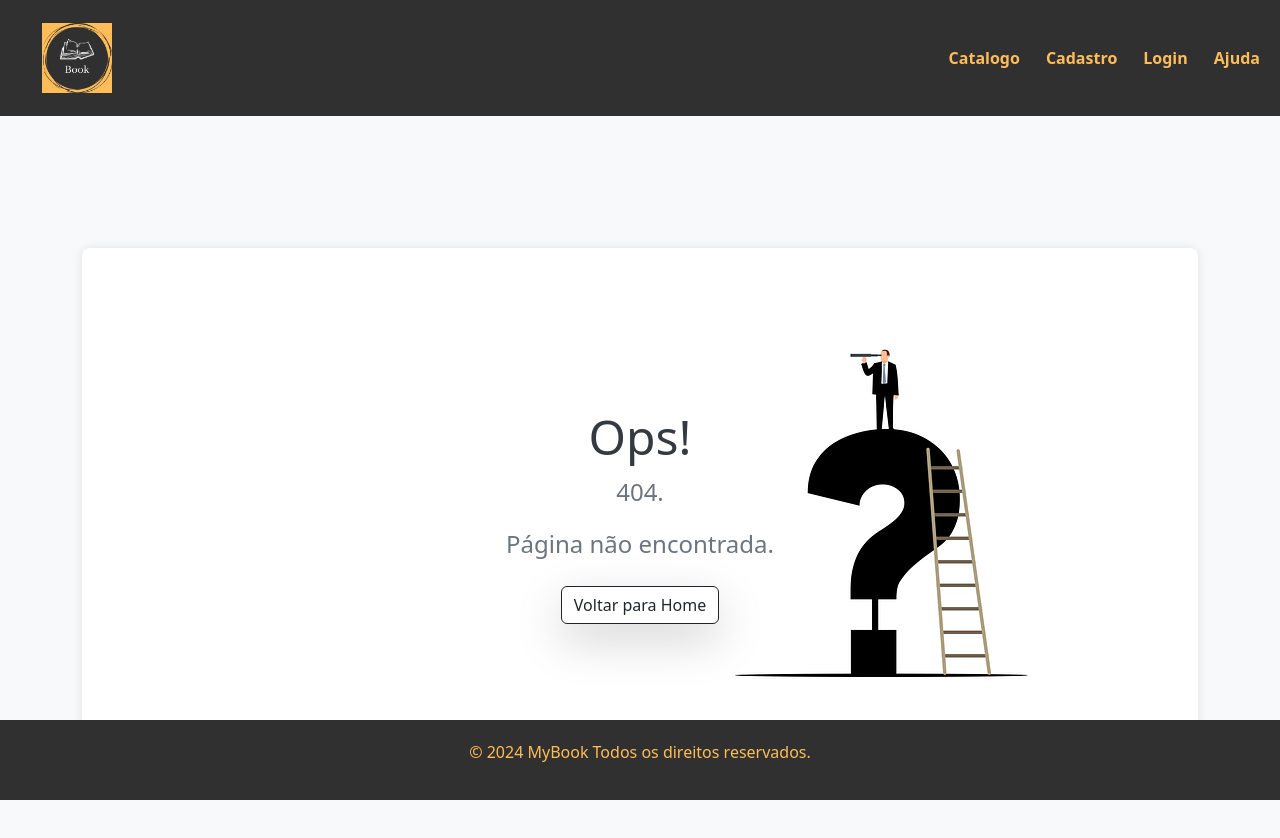
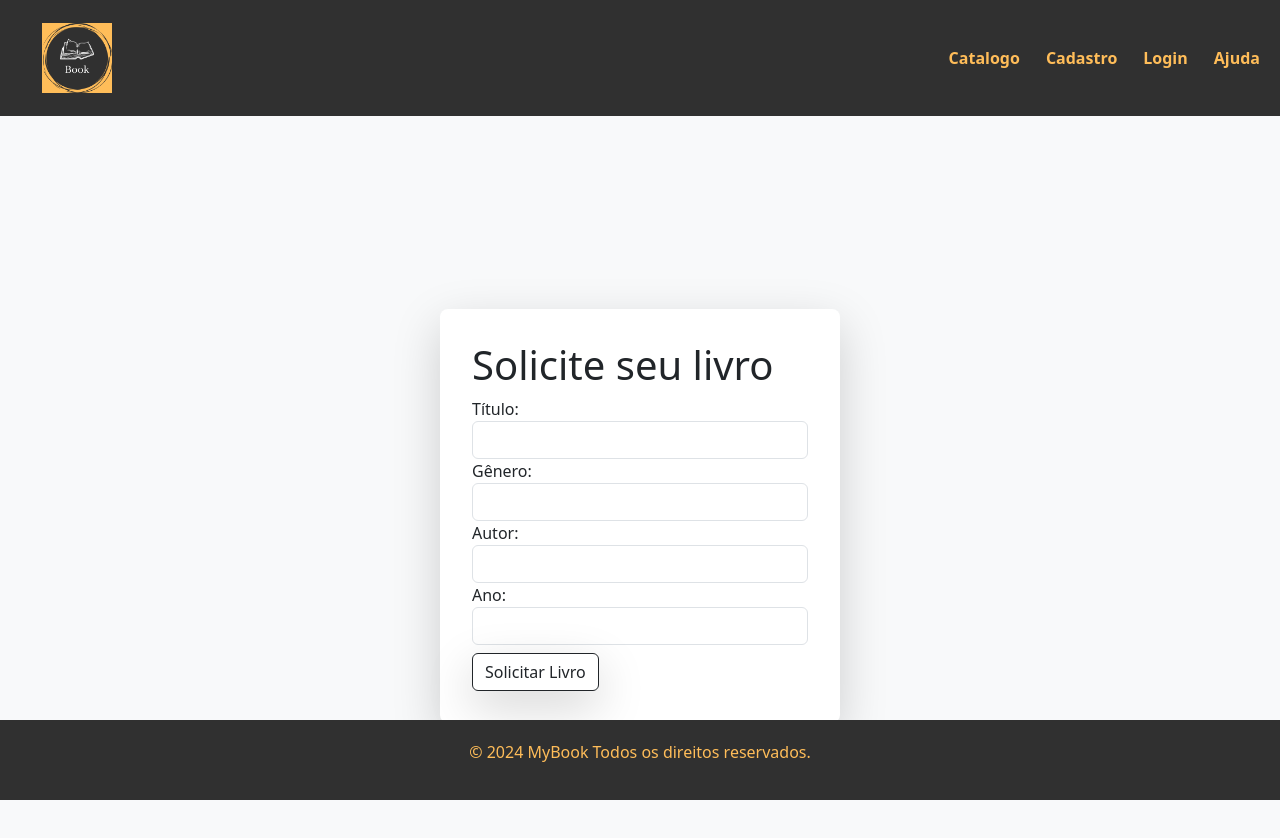
Before and after one commit to nat-riba/my-book, a React (Vite) app in the folder book/: page /catalog/add in a window 1280 px wide. Before the commit this address had no page. Shown: the top 838 px of the page. Built offline with nearby package versions, Linux system fonts and the light colour scheme.

Commit message:
página create e list - falta ajustes

```diff
--- a/book/src/App.jsx
+++ b/book/src/App.jsx
@@ -7,6 +7,8 @@ import Footer from "./components/footer/Footer";
 import Ajuda from "./components/ajuda/Ajuda";
 import Cadastro from "./pages/cadastro/Cadastro";
 import Home from "./pages/home/Home";
+import AddBook from "./pages/addbook/AddBook";
+import Catalog from "./pages/catalog/Catalog";
 
 
 
@@ -21,6 +23,8 @@ function App() {
           <Route path="/cadastro" element={<Cadastro />} />
           <Route path="/login" element={<Login />} />
           <Route path="/ajuda" element={<Ajuda />} />
+          <Route path="/catalog" element={<Catalog />} />
+          <Route path="/catalog/add" element={<AddBook />} />
           <Route path="*" element={<NotFound />} />
         </Routes>
        </div>
--- a/book/src/firebase/bookServise.js
+++ b/book/src/firebase/bookService.js
@@ -2,7 +2,7 @@ import { addDoc, collection, deleteDoc, doc, getDoc, getDocs, query, updateDoc,
 import { db } from "./config";
 
 // Create - Cria uma referência para a coleção no Firestore, gerando uma coleção chamada "books"
-export const booksCol = collection(db, "books");
+export const booksCol = collection(db, "bookcatalog");
 
 // Função para adicionar um livro
 export async function addBook(data) {
--- /dev/null
+++ b/book/src/pages/addbook/AddBook.css
@@ -0,0 +1,17 @@
+.main-add {
+    display: flex;
+    justify-content: center;
+    align-items: center;
+    height: 100vh;
+    background-color: #f8f9fa;
+}
+
+.form-section {
+    background-color: #fff;
+    padding: 2rem;
+    border-radius: 8px;
+    box-shadow: 0 0 10px rgba(0, 0, 0, 0.1);
+    width: 100%;
+    max-width: 400px;
+    text-align: left;
+}
--- /dev/null
+++ b/book/src/pages/addbook/AddBook.jsx
@@ -0,0 +1,76 @@
+import { addBook } from "../../firebase/bookService";
+import { useForm } from "react-hook-form";
+import { Button } from "react-bootstrap";
+import toast from "react-hot-toast" ;
+import "./AddBook.css";
+
+
+
+const AddBookForm = () => {
+  const { register, handleSubmit, formState: { errors } } = useForm();
+
+  const onSubmit = async (data) => {
+    try {
+      await addBook(data);
+      toast.success('OK! Em breve disponível!')
+    } catch (error) {
+      toast.error('Erro ao adicionar o livro: ' + error.message);
+    }
+
+    addBook(newBook);
+
+  };
+
+  return (
+    <main className="main-add">
+      <form className="form-section shadow-lg" onSubmit={handleSubmit(onSubmit)}>
+        <h1>Solicite seu livro</h1>
+        <div>
+          <label htmlFor='titulo'>Título:</label>
+          <input
+            type="text"
+            id="titulo"
+            className="form-control"
+            {...register("title", { required: "Título é obrigatório!" })}
+          />
+          {errors.title && <small className="invalid">{errors.title.message}</small>}
+        </div>
+        <div>
+          <label htmlFor="genero" >Gênero:</label>
+          <input
+            type="text"
+            id="genero"
+            className="form-control"
+            {...register("genre", { required: "Gênero é obrigatório!" })}
+          />
+          {errors.genre && <small className="invalid">{errors.genre.message}</small>}
+        </div>
+        <div>
+          <label htmlFor="autor" >Autor:</label>
+          <input
+            type="text"
+            id="autor"
+            className="form-control"
+            {...register("author", { required: "Autor é obrigatório!" })}
+          />
+          {errors.author && <small className="invalid">{errors.author.message}</small>}
+        </div>
+        <div>
+          <label htmlFor="ano" >Ano:</label>
+          <input
+            type="number"
+            id="ano"
+            className="form-control"
+            {...register("year", { required: "Ano é obrigatório!", valueAsNumber: true })}
+          />
+          {errors.year && <small className="invalid">{errors.year.message}</small>}
+        </div>
+        <Button variant="outline-dark" className="mt-2 w-80 shadow-lg" type="submit">
+          Solicitar Livro
+        </Button>
+      </form>
+    </main>
+  );
+};
+
+export default AddBookForm;
--- a/book/src/pages/catalog/Catalog.css
+++ b/book/src/pages/catalog/Catalog.css
@@ -0,0 +1,3 @@
+main {
+    min-height: calc(100vh - 112px);
+}
--- a/book/src/pages/catalog/Catalog.jsx
+++ b/book/src/pages/catalog/Catalog.jsx
@@ -1,14 +1,51 @@
-// Search
-// Listar nome do autor, nome do livro, gênero, ano
-//Imagens
+import { useEffect, useState } from 'react';
+import { getBooks } from "../../firebase/bookService"; // Importa a função getBooks que busca os livros
+import "./Catalog.css";
+import { Link } from "react-router-dom";
+import { Card, CardFooter, Container } from 'react-bootstrap';
 
+const Catalog = () => {
+    const [books, setBooks] = useState([]); // Estado para armazenar os livros
 
-function Catalogo() {
-    return(
+    // Função para carregar os livros quando o componente é montado
+    useEffect(() => {
+        const fetchBooks = async () => {
+            const fetchedBooks = await getBooks(); // Chama a função getBooks para buscar os livros
+            console.log(fetchedBooks);
+            setBooks(fetchedBooks); // Atualiza o estado com os livros buscados
+        };
+
+        fetchBooks(); // Executa a função para buscar os livros
+    }, []); // O array vazio significa que isso só será executado uma vez, quando o componente for montado
+
+    return (
         <main>
-            <h1>Catálogo</h1>
+            <h1 className="text-center">Seu catálogo de livros!</h1>
+            <hr />
+            <Container className="mt-5">
+                {books.map(book => (
+                    <section key={book.id} className="my-2 p-1">
+                        <Card className="my-2 p-3">
+                            <Card.Title>{book.titulo}</Card.Title>
+                            <Card.Text>
+                                <p><strong>Autor:</strong> {book.autor}</p>
+                                <p><strong>Gênero:</strong> {book.genero}</p>
+                                <p><strong>Ano:</strong> {book.ano}</p>
+                            </Card.Text>
+                        </Card>
+                    </section>
+                ))}
+                <hr />
+                <CardFooter className="mt-5">
+                    <Card.Title>Sua biblioteca, suas regras:</Card.Title>
+                    <Card.Text>
+                    <p><strong>Solicite aqui novos títulos:</strong> Se a aventura que você procura ainda não estiver disponível, não se preocupe! Utilize nosso formulário para solicitar a compra de novos livros</p>
+                    </Card.Text>
+                    <Link className="btn btn-outline-dark my-1 w-80 shadow-lg" to="/catalog/add">Solicite seu livro</Link>
+                </CardFooter>
+            </Container>
         </main>
     );
-}
+};
 
-export default Catalogo;
+export default Catalog;
```
